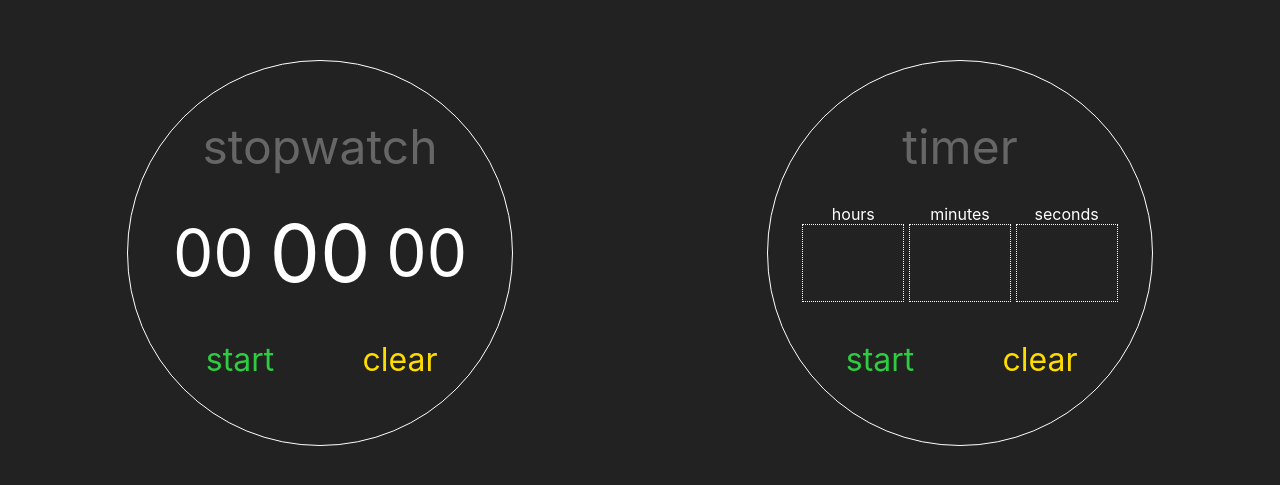
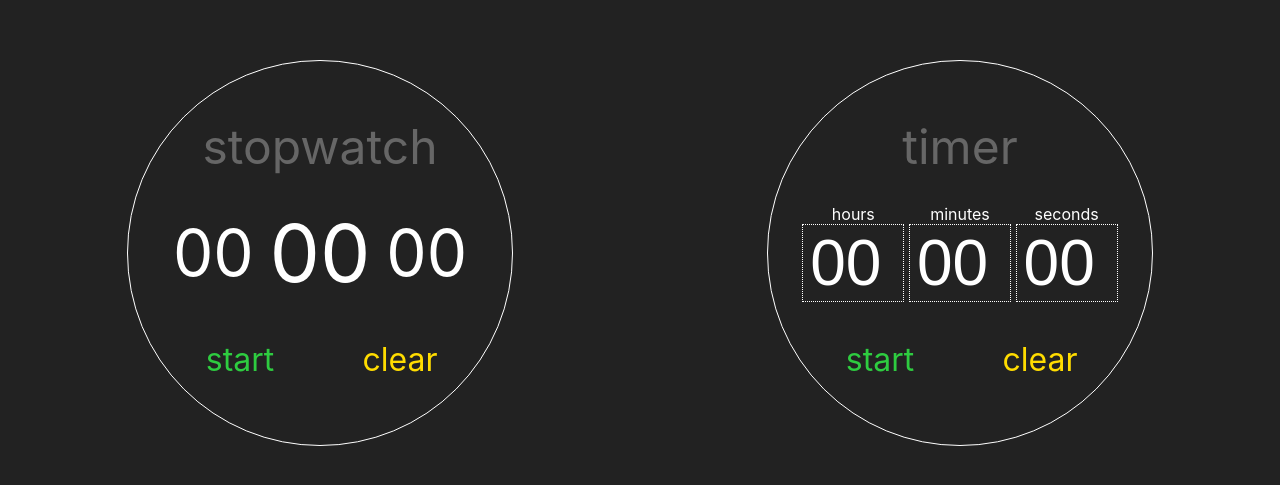
Before and after one commit to 0LL1/my-new-tab, a React (Create React App) app: page / in a window 1280 px wide. Shown: the part 147-632 px from the top of the page. Built offline with nearby package versions, Linux system fonts and the light colour scheme.

Commit message:
Timer in progress. Committing again before trying cleaner approach

```diff
--- a/src/Stopwatch.js
+++ b/src/Stopwatch.js
@@ -26,6 +26,9 @@ class Stopwatch extends Component {
   }
 
   start = () => {
+    this.now = Date.now() - this.state.time
+    this.setState({ running: true })
+
     this.timer = setInterval(() => {
       this.setState({
         time: Date.now() - this.now
@@ -33,9 +36,6 @@ class Stopwatch extends Component {
       const soundInterval = Math.floor(this.state.time / 10)
       !(soundInterval % 1000) && this.playSound()
     }, 10)
-
-    this.now = Date.now() - this.state.time
-    this.setState({ running: true })
   }
 
   stop = () => {
--- a/src/Timer.js
+++ b/src/Timer.js
@@ -18,8 +18,6 @@ import alarm from './assets/alarm.mp3'
 
 class Stopwatch extends Component {
   state = {
-    hours: 0,
-    minutes: 0,
     seconds: 0,
     running: false
   }
@@ -27,9 +25,24 @@ class Stopwatch extends Component {
   timer = null
   now = 0
 
-  setTime = event => {
+  setSeconds = event => {
+    const secondsToAdd = parseInt(event.target.value)
     this.setState({
-      [event.target.name]: event.target.value
+      seconds: secondsToAdd
+    })
+  }
+
+  setMinutes = event => {
+    const secondsToAdd = event.target.value * 60
+    this.setState({
+      seconds: secondsToAdd
+    })
+  }
+
+  setHours = event => {
+    const secondsToAdd = event.target.value * 3600
+    this.setState({
+      seconds: secondsToAdd
     })
   }
 
@@ -38,17 +51,19 @@ class Stopwatch extends Component {
   }
 
   start = () => {
-    const start = Date.now()
+    this.now = Date.now()
+    const secondsRemaining = this.state.seconds
+    this.setState({ running: true })
 
     this.timer = setInterval(() => {
-      this.setState(prevState => {
-        console.log(
-          this.state.seconds - Math.floor((Date.now() - start) / 1000)
-        )
+      this.setState({
+        seconds: secondsRemaining - Math.floor((Date.now() - this.now) / 1000)
       })
+      if (this.state.seconds <= 0) {
+        this.clear()
+        this.playAlarm()
+      }
     }, 1000)
-
-    this.setState({ running: true })
   }
 
   stop = () => {
@@ -60,7 +75,7 @@ class Stopwatch extends Component {
   clear = () => {
     this.stop()
     this.now = 0
-    this.setState({ hours: 0, minutes: 0, seconds: 0 })
+    this.setState({ seconds: 0 })
   }
 
   playAlarm = () => {
@@ -72,22 +87,41 @@ class Stopwatch extends Component {
     return time.toString().padStart(2, '0')
   }
 
+  seconds = seconds => {
+    return Math.floor((seconds / 1) % 60)
+      .toString()
+      .padStart(2, '0')
+  }
+
+  minutes = seconds => {
+    return Math.floor((seconds / 60) % 60)
+      .toString()
+      .padStart(2, '0')
+  }
+
+  hours = seconds => {
+    return Math.floor((seconds / 3600) % 60)
+      .toString()
+      .padStart(2, '0')
+  }
+
   render() {
     return (
       <StyledTimer>
-        <Title>timer</Title>
+        <Title onClick={this.playAlarm}>timer</Title>
         {this.state.running ? (
           <StyledTime>
-            <TimerHours>{this.zeroPad(this.state.hours)}</TimerHours>
-            <TimerMinutes>{this.zeroPad(this.state.minutes)}</TimerMinutes>
-            <TimerSeconds>{this.zeroPad(this.state.seconds)}</TimerSeconds>
+            <TimerHours>{this.hours(this.state.seconds)}</TimerHours>
+            <TimerMinutes>{this.minutes(this.state.seconds)}</TimerMinutes>
+            <TimerSeconds>{this.seconds(this.state.seconds)}</TimerSeconds>
           </StyledTime>
         ) : (
           <TimerInputField>
             <label>
               hours
               <HoursInput
-                onChange={this.setTime}
+                onChange={this.setHours}
+                value={this.hours(this.state.seconds)}
                 name="hours"
                 maxLength="2"
                 type="number"
@@ -98,7 +132,8 @@ class Stopwatch extends Component {
             <label>
               minutes
               <MinutesInput
-                onChange={this.setTime}
+                onChange={this.setMinutes}
+                value={this.minutes(this.state.seconds)}
                 name="minutes"
                 maxLength="2"
                 type="number"
@@ -109,7 +144,8 @@ class Stopwatch extends Component {
             <label>
               seconds
               <SecondsInput
-                onChange={this.setTime}
+                onChange={this.setSeconds}
+                value={this.seconds(this.state.seconds)}
                 name="seconds"
                 maxLength="2"
                 type="number"
```
